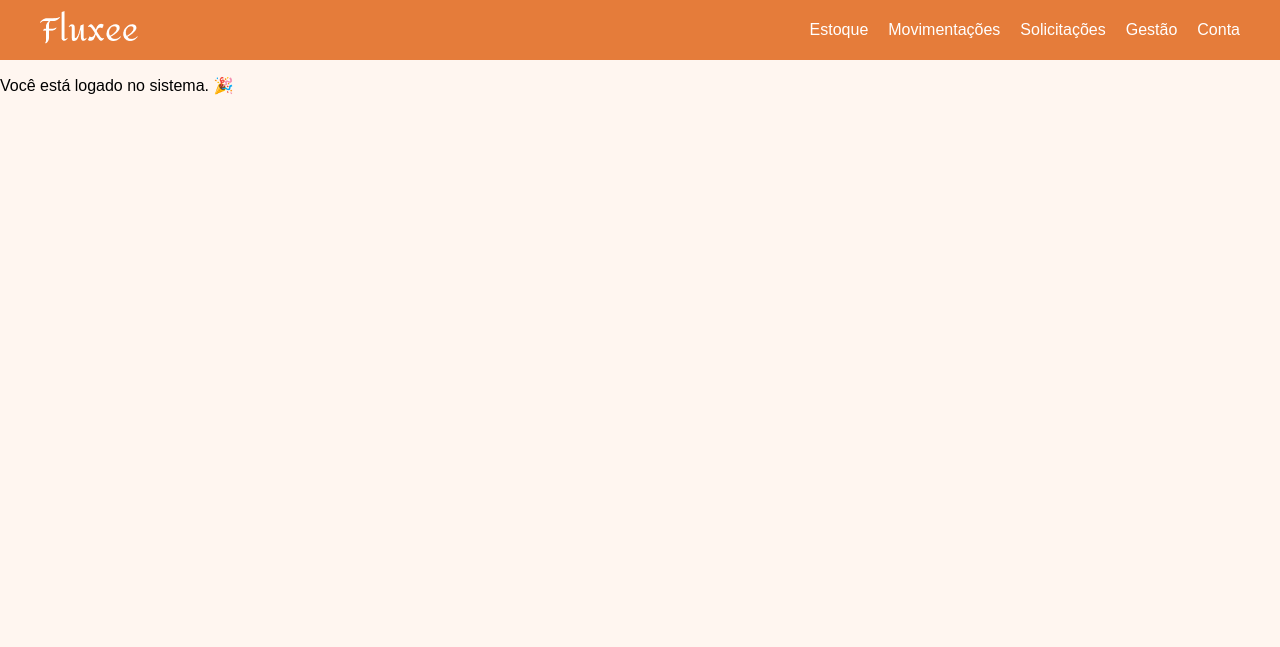
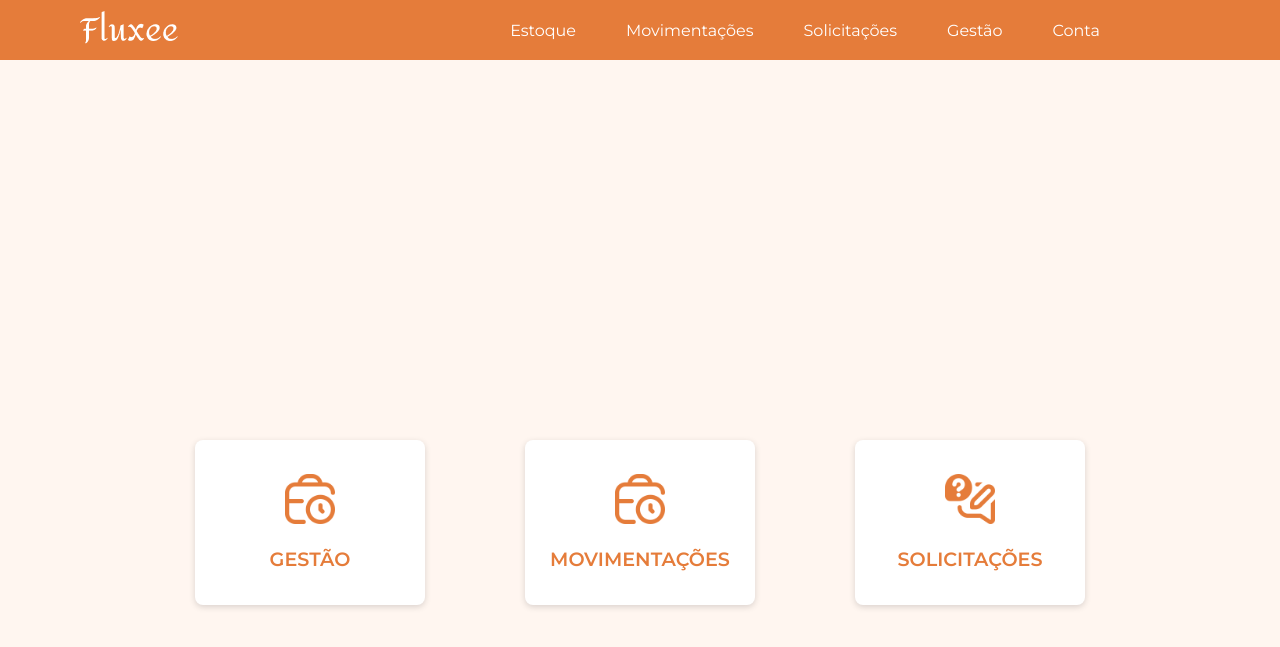
Before and after one commit to biancavaz/ProjetoFinal-Fluxee, a Flask app: page /home/ in a window 1280 px wide. Shown: the top 647 px of the page. Run offline with Flask 3, Linux system fonts and the light colour scheme; the visitor is signed in with stand-in values (Sample User, id 1).

Commit message:
feito pag home
a pag e o header de todas as pags estão prontas.

```diff
--- a/app/static/css/header.css
+++ b/app/static/css/header.css
@@ -7,18 +7,21 @@
   color: white;
   display: flex;
   align-items: center;       /* centraliza o conteúdo verticalmente */
-  padding: 0 20px;           /* espaçamento horizontal */
+  padding: 0 80px;           /* espaçamento horizontal */
   box-sizing: border-box;    /* garante que o padding não aumente o tamanho */
 }
+
+
+
 
 .site-header .container {
   display: flex;
   justify-content: space-between;
   align-items: center;
   width: 100%;
-  max-width: 1200px;
+  /* max-width: 600px; */
   margin: 0 auto;
-  padding: 0 20px;
+  padding-right: 100px; /* mantém um pouco de espaço à direita */
 }
 
 
@@ -28,10 +31,12 @@
 }
 
 .nav ul {
+  /* font-size: 16px; */
   display: flex;
   list-style: none;
   margin: 0;
   padding: 0;
+  gap: 30px;
 }
 
 .nav li {
--- a/app/static/css/home.css
+++ b/app/static/css/home.css
@@ -1,7 +1,67 @@
-body {
+/* Importa a fonte Montserrat do Google Fonts */
+@import url('https://fonts.googleapis.com/css2?family=Montserrat:wght@400;500;600;700&display=swap');
+
+html, body {
   margin: 0;
   padding: 0;
-  box-sizing: border-box;
+  font-family: 'Montserrat', Arial, sans-serif;
   background-color: #FFF6F0;
-  font-family: Arial, sans-serif; /* opcional, para uma fonte básica */
 }
+
+/* Wrapper para os cards - controla a posição vertical */
+.cards-wrapper {
+  display: flex;
+  justify-content: center;
+  padding-top: 380px;
+}
+
+/* Container que organiza os cards lado a lado */
+.cards-container {
+  display: flex;
+  justify-content: center;
+  align-items: flex-start;
+  gap: 100px;
+  flex-wrap: wrap;
+}
+
+/* Estilo dos cards */
+.card {
+  width: 230px;
+  height: 165px;
+  background-color: white;
+  border-radius: 8px;
+  box-shadow: 0 2px 6px rgba(0, 0, 0, 0.15);
+  display: flex;
+  flex-direction: column;
+  justify-content: center;
+  align-items: center;
+  text-align: center;
+  overflow: hidden;
+  transition: transform 0.2s ease, box-shadow 0.2s ease;
+}
+
+.card p {
+  margin: 8px 0 0 0;
+  font-size: 1.2rem;        /* tamanho da fonte */
+  color: #E57C3A !important;        /* cor do texto */
+  font-weight: 600;        /* opcional, para ficar mais destacado */
+  /* font-weight: 800; */
+}
+
+.card:hover {
+  transform: scale(1.05);
+  box-shadow: 0 4px 12px rgba(0, 0, 0, 0.25);
+}
+
+.card img {
+  width: 100%;
+  height: 100px;
+  object-fit: cover;
+}
+
+.card img.logo {
+  width: 50px;   /* largura do ícone */
+  height: 50px;  /* altura do ícone */
+  object-fit: contain; /* mantém a proporção da imagem */
+  margin-bottom: 15px;
+}
--- a/app/templates/home.html
+++ b/app/templates/home.html
@@ -11,7 +11,27 @@
     {% include 'componentes/header/header.html' %}
 
     <main>
-        <p>Você está logado no sistema. 🎉</p>
+        <!-- <p>Você está logado no sistema. 🎉</p> -->
+        <div class="cards-wrapper">
+            <div class="cards-container">
+                <div class="card">
+                <img src="{{ url_for('static', filename='images/gestao.png') }}" alt="Fluxee Logo" class="logo">
+                <p>GESTÃO</p>
+                </div>
+
+                <div class="card">
+                <img src="{{ url_for('static', filename='images/gestao.png') }}" alt="Fluxee Logo" class="logo">
+                <p>MOVIMENTAÇÕES</p>
+                </div>
+
+                <div class="card">
+                <img src="{{ url_for('static', filename='images/solicitacao.png') }}" alt="Fluxee Logo" class="logo">
+                <p>SOLICITAÇÕES</p>
+                </div>
+            </div>
+        </div>
+
+
     </main>
 </body>
 </html>
--- a/app/templates/login.html
+++ b/app/templates/login.html
@@ -12,7 +12,7 @@
 
   <!-- LADO DIREITO (FORMULÁRIO COM LOGO) -->
   <div class="login-form">
-    <img src="{{ url_for('static', filename='images/fluxee.png') }}" alt="BiblioTech Logo" class="logo">
+    <img src="{{ url_for('static', filename='images/fluxee.png') }}" alt="fluxee" class="logo">
 
     <form method="POST">
       {{ form.hidden_tag() }}
```
Also changed, not shown: app/static/css/card_login.css (added, +25 -0 lines), app/templates/componentes/cards/card_login.html (added, +8 -0 lines), app/static/images/gestao.png (added), app/static/images/solicitacao.png (added).
